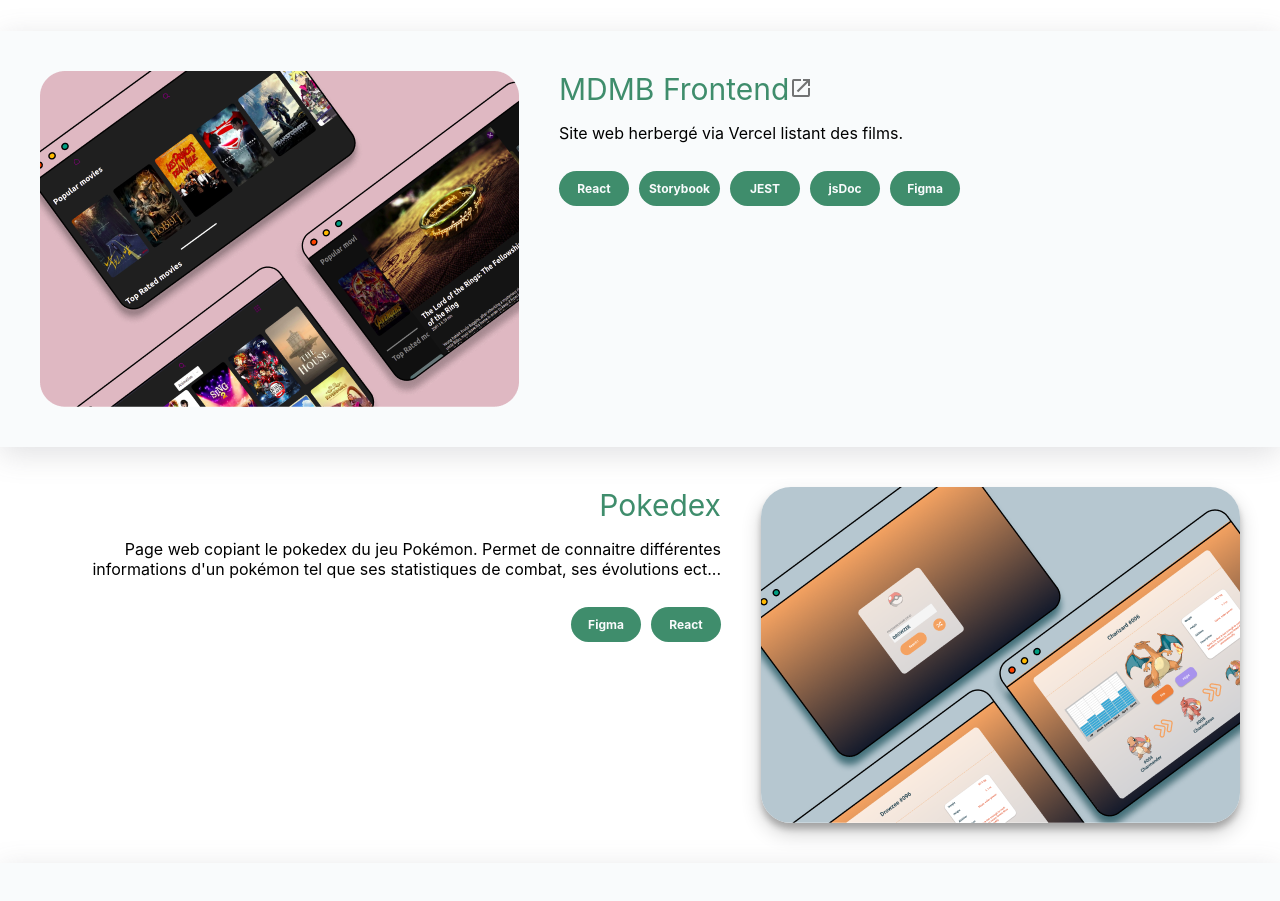
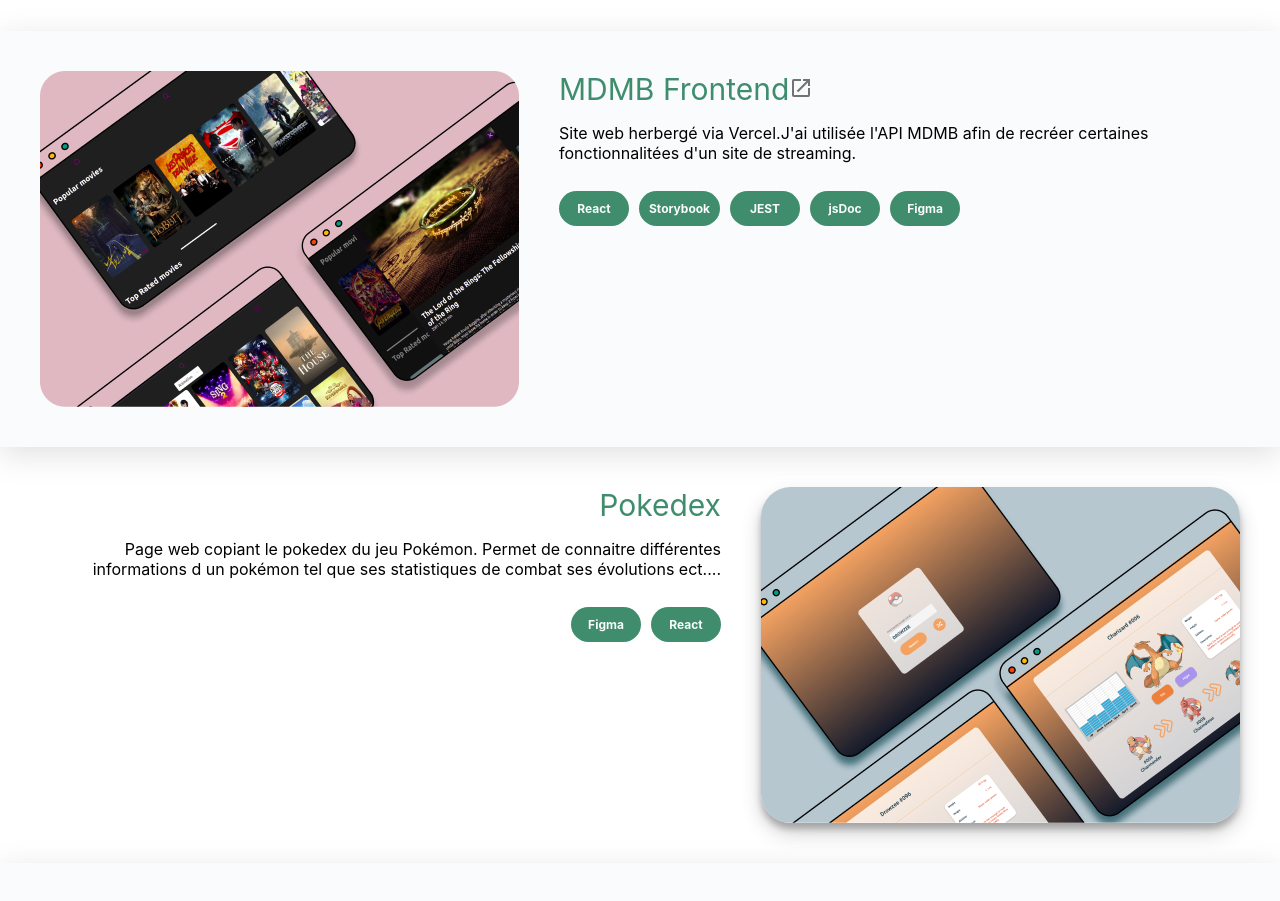
Before and after one commit to Zubiik/curiculum_vitae, a React (Create React App) app: page / in a window 1280 px wide. Shown: the part 2240-3141 px from the top of the page. Built offline with nearby package versions, Linux system fonts and the light colour scheme.

Commit message:
fix: new translation text

```diff
--- a/src/Contact/index.js
+++ b/src/Contact/index.js
@@ -1,5 +1,6 @@
 import React from 'react';
 import tippy from 'tippy.js';
+import { useTranslation } from 'react-i18next';
 import {
   ImageCustom,
   PinkBoxCustom,
@@ -15,6 +16,7 @@
 import mailIcon from '../images/mailIcon.png';
 
 const Contact = () => {
+  const { t } = useTranslation();
   const textToCopy = 'elodiefrappat08@gmail.com';
   const phoneToCopy = '06.25.09.99.12';
 
@@ -29,8 +31,8 @@
   return (
     <Container>
       <BoxCustom>
-        <TextCustom>Vous souhaitez me rencontrer ?</TextCustom>
-        <GreyTextCustom> Chamonix et alentours</GreyTextCustom>
+        <TextCustom>{t('contactText')}</TextCustom>
+        <GreyTextCustom> Chamonix {t('surroundings')}</GreyTextCustom>
       </BoxCustom>
       <GreenBoxCustom>
         <ImageCustom>
--- a/src/Portfolio/index.js
+++ b/src/Portfolio/index.js
@@ -1,9 +1,11 @@
 /* eslint-disable react/no-unescaped-entities */
 import React from 'react';
+import { useTranslation } from 'react-i18next';
 import SiteLink from '../component/SiteLink';
 import netflixLike from '../images/netflixLike.png';
 import authentic from '../images/authentic-ICON.png';
 import pokedex from '../images/Pokedex-ICON.png';
+
 import {
   Container,
   ImgCustom,
@@ -21,6 +23,8 @@
 } from './styled';
 
 function Portfolio() {
+  const { t } = useTranslation();
+
   return (
     <Container>
       <SectionContainer>
@@ -30,7 +34,7 @@
             <TextCustom>MDMB Frontend</TextCustom>
             <SiteLink link={'https://netflix-copy-xi.vercel.app/'} />
 
-            <p>Site web herbergé via Vercel listant des films.</p>
+            <p>{t('mdmbText')}</p>
             <ContainerTechno>
               <TechnoCustom>React</TechnoCustom>
               <TechnoCustom>Storybook</TechnoCustom>
@@ -46,11 +50,7 @@
         <SectionWithoutShadowContainer>
           <RightTextSection>
             <TextCustom>Pokedex</TextCustom>
-            <p>
-              Page web copiant le pokedex du jeu Pokémon. Permet de connaitre
-              différentes informations d'un pokémon tel que ses statistiques de
-              combat, ses évolutions ect...
-            </p>
+            <p>{t('pokedex')}</p>
             <ContainerTechnoRight>
               <RightTechnoCustom>React</RightTechnoCustom>
               <RightTechnoCustom>Figma</RightTechnoCustom>
@@ -66,10 +66,7 @@
           <LeftTextSection>
             <TextCustom>Authentic fleurs</TextCustom>
             <SiteLink link={'https://www.authenticfleurs.com/'} />
-
-            <p>
-              Site web commercant créer via la plateforme Wix pour un fleuriste.
-            </p>
+            <p>{t('authenticText')}</p>
             <TechnoCustom>Wix</TechnoCustom>
           </LeftTextSection>
         </SectionShadowContainer>
--- a/src/configs/i18n.js
+++ b/src/configs/i18n.js
@@ -26,6 +26,17 @@
           frontEndText:
             // eslint-disable-next-line max-len
             'Development of the front-end part of websites and mobile applications.',
+          mdmbText:
+            // eslint-disable-next-line max-len
+            "Site web herbergé via Vercel.J'ai utilisée l'API MDMB afin de recréer certaines fonctionnalitées d'un site de streaming.",
+          pokedex:
+            // eslint-disable-next-line max-len
+            'Pokedex',
+          authenticText:
+            // eslint-disable-next-line max-len
+            'Web site for a fleurist with Wix platform',
+          contactText: 'You want a meeting?',
+          surroundings: '',
         },
       },
       fr: {
@@ -46,6 +57,17 @@
           frontEndText:
             // eslint-disable-next-line max-len
             'Développement de la partie front-end de sites internet et applications mobiles.',
+          mdmbText:
+            // eslint-disable-next-line max-len
+            "Site web herbergé via Vercel.J'ai utilisée l'API MDMB afin de recréer certaines fonctionnalitées d'un site de streaming.",
+          pokedex:
+            // eslint-disable-next-line max-len
+            'Page web copiant le pokedex du jeu Pokémon. Permet de connaitre différentes informations d un pokémon tel que ses statistiques de combat ses évolutions ect....',
+          authenticText:
+            // eslint-disable-next-line max-len
+            'Site web commercant créer via la plateforme Wix pour un fleuriste.',
+          contactText: 'Vous souhaitez me rencontrer ?',
+          surroundings: 'et alentours',
         },
       },
     },
```
